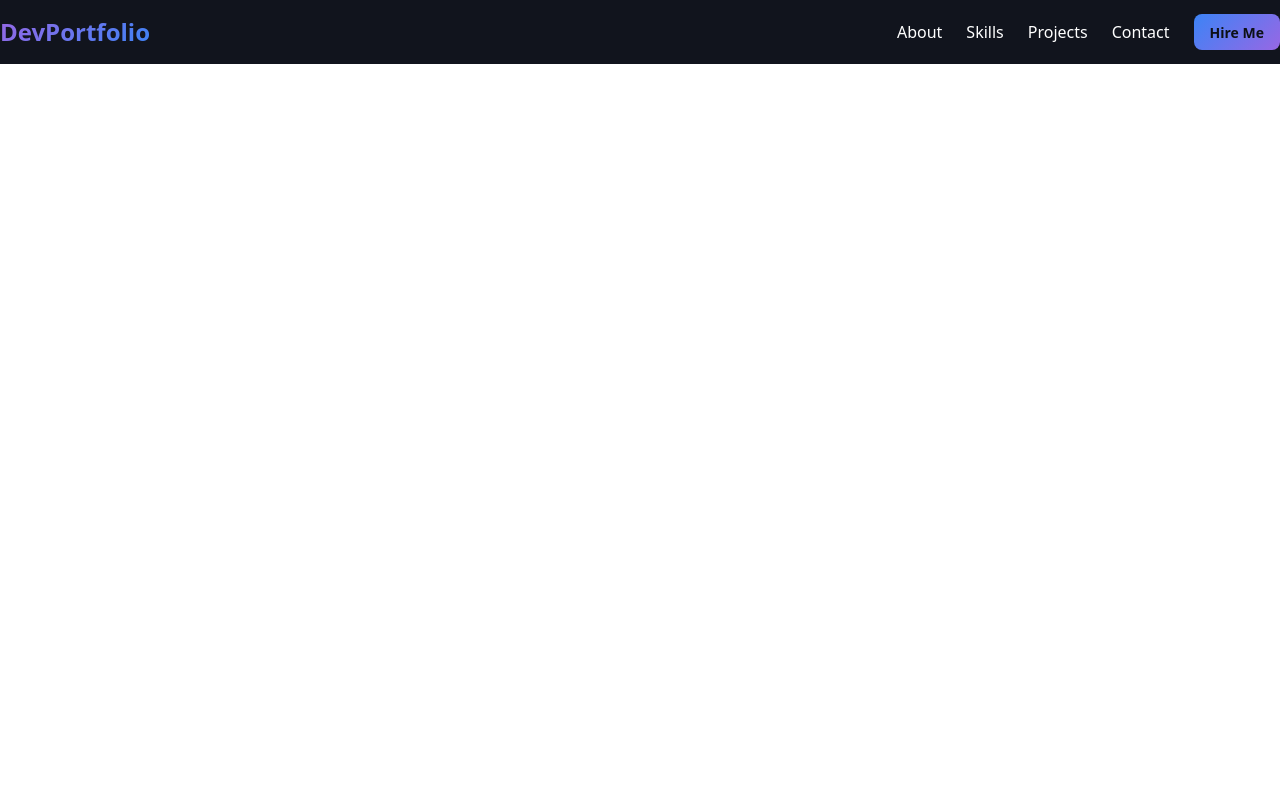
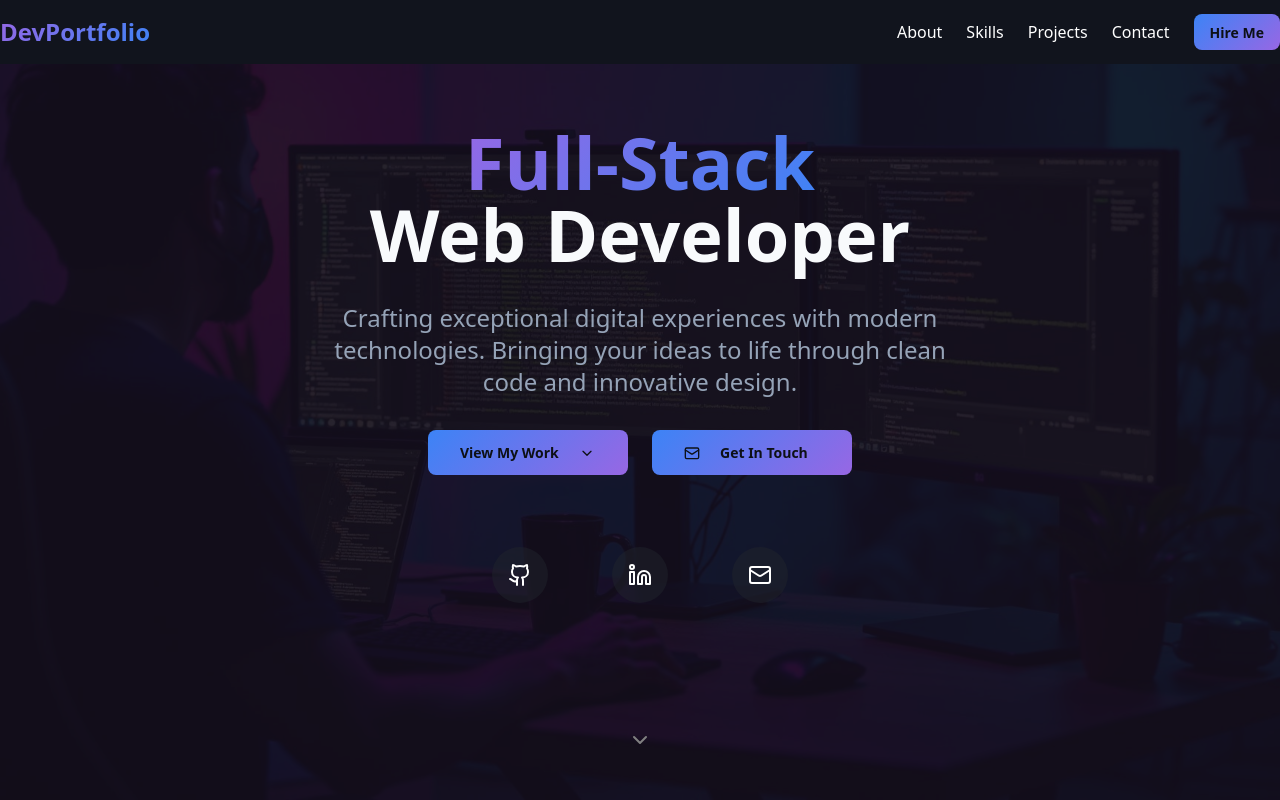
Before and after one commit to MarcoFormante/DevPortfolio, a plain HTML site: page index.html in a window 1280 px wide. Drawn offline with nearby package versions, Linux system fonts and the light colour scheme.

Commit message:
hero: add HTML structure, styles without animations, hero-background and icons

```diff
--- a/assets/css/layout/header/_header.scss
+++ b/assets/css/layout/header/_header.scss
@@ -1,7 +1,12 @@
 #header-title{
+    font-size: 24px;
+    font-weight: bold;
+
+    @extend .text-gradient;
+}
+
+.text-gradient{
     background: linear-gradient(135deg, hsl(263 70% 65%), hsl(217 91% 60%));
     color: transparent;
     background-clip: text;
-    font-size: 24px;
-    font-weight: bold;
 }
--- a/assets/css/main.scss
+++ b/assets/css/main.scss
@@ -1,3 +1,21 @@
 @import "./variables/variables";
 @import "./layout/layout";
 @import "./components/components";
+
+
+#hero{
+    background-image: url("/assets/images/hero-bg-cover.jpg");
+    background-repeat: no-repeat;
+    background-position: center center;
+    background-size: cover;
+}
+
+#hero-bg-cover{
+    position: absolute;
+    top: 0;
+    left: 0;
+    width: 100%;
+    height: 100%;
+    background-color: rgba(20, 15, 28, 0.913);
+    z-index: 0;
+}
--- a/assets/css/variables/_variables.scss
+++ b/assets/css/variables/_variables.scss
@@ -1,7 +1,11 @@
 .bg-grd__primary{
-    background: linear-gradient(135deg, hsl(217 91% 60%), hsl(263 70% 65%));
+    background: linear-gradient(135deg, hsl(217 91% 60%), rgb(151, 103, 228));
 }
 
 .text-c-black{
     color: #0D1016;
 }
+
+.text-c-white{
+    color: #F8FAFC;
+}
--- a/index.html
+++ b/index.html
@@ -22,7 +22,47 @@
             </ul>
         </nav>
     </header>
-    <main>
+    <main class="min-h-[0] absolute top-[0] w-full -z-1">
+        <section id="hero" class="min-h-screen bg-black flex justify-center items-center relative">
+            <div id="hero-bg-cover"></div>
+            <div class="text-center max-w-[42rem] relative z-1">
+                <h1 class="text-[4.5rem] font-bold leading-none">
+                    <span class="text-gradient">Full-Stack</span> <br/>
+                    <span class="text-c-white">Web Developer</span>
+                </h1>
+
+                <p class="text-[#95a3b7] mt-8 text-2xl">Crafting exceptional digital experiences with modern technologies. Bringing your ideas to life through clean code and innovative design.</p>
+
+                <div class="flex justify-center gap-6 mt-8">
+                    <div>
+                        <a href="#projects" class="btn-cta block px-8 py-3 min-w-[200px] flex gap-5 items-center">
+                            <span>View My Work</span>
+                            <span><svg xmlns="http://www.w3.org/2000/svg" width="16" height="16" viewBox="0 0 24 20" fill="none" stroke="currentColor" stroke-width="2" stroke-linecap="round" stroke-linejoin="round" class="lucide lucide-chevron-down-icon lucide-chevron-down"><path d="m6 9 6 6 6-6"/></svg></span>
+                        </a>
+                    </div>
+                    <div>
+                        <a href="#projects" class="btn-cta block px-8 py-3 min-w-[200px] flex gap-5 items-center">
+                            <span><svg xmlns="http://www.w3.org/2000/svg" width="16" height="16" viewBox="0 0 24 20" fill="none" stroke="currentColor" stroke-width="2" stroke-linecap="round" stroke-linejoin="round" class="lucide lucide-mail-icon lucide-mail"><path d="m22 7-8.991 5.727a2 2 0 0 1-2.009 0L2 7"/><rect x="2" y="4" width="20" height="16" rx="2"/></svg></span>
+                            <span>Get In Touch</span>
+                        </a>
+                    </div>
+                </div>
+
+                <div class="text-white m-18">
+                    <ul class="flex justify-center items-center gap-16">
+                        <li class=""><a href="" class="bg-[#21242c80] p-4 block  rounded-full"><svg xmlns="http://www.w3.org/2000/svg" width="24" height="24" viewBox="0 0 24 24" fill="none" stroke="currentColor" stroke-width="2" stroke-linecap="round" stroke-linejoin="round" class="lucide lucide-github-icon lucide-github"><path d="M15 22v-4a4.8 4.8 0 0 0-1-3.5c3 0 6-2 6-5.5.08-1.25-.27-2.48-1-3.5.28-1.15.28-2.35 0-3.5 0 0-1 0-3 1.5-2.64-.5-5.36-.5-8 0C6 2 5 2 5 2c-.3 1.15-.3 2.35 0 3.5A5.403 5.403 0 0 0 4 9c0 3.5 3 5.5 6 5.5-.39.49-.68 1.05-.85 1.65-.17.6-.22 1.23-.15 1.85v4"/><path d="M9 18c-4.51 2-5-2-7-2"/></svg></a></li>
+                        <li><a href="" class="bg-[#21242c80] p-4 block rounded-full"><svg xmlns="http://www.w3.org/2000/svg" width="24" height="24" viewBox="0 0 24 24" fill="none" stroke="currentColor" stroke-width="2" stroke-linecap="round" stroke-linejoin="round" class="lucide lucide-linkedin-icon lucide-linkedin"><path d="M16 8a6 6 0 0 1 6 6v7h-4v-7a2 2 0 0 0-2-2 2 2 0 0 0-2 2v7h-4v-7a6 6 0 0 1 6-6z"/><rect width="4" height="12" x="2" y="9"/><circle cx="4" cy="4" r="2"/></svg></a></li>
+                        <li><a href="" class="bg-[#21242c80] p-4 block rounded-full"><svg xmlns="http://www.w3.org/2000/svg" width="24" height="24" viewBox="0 0 24 24" fill="none" stroke="currentColor" stroke-width="2" stroke-linecap="round" stroke-linejoin="round" class="lucide lucide-mail-icon lucide-mail"><path d="m22 7-8.991 5.727a2 2 0 0 1-2.009 0L2 7"/><rect x="2" y="4" width="20" height="16" rx="2"/></svg></a></li>
+                    </ul>
+                </div>
+
+            </div>
+
+                <div class="absolute bottom-12 left-[0] w-full text-white ">
+                    <svg xmlns="http://www.w3.org/2000/svg" class="m-auto" width="24" height="24" viewBox="0 0 24 24" fill="none" stroke="grey" stroke-width="2" stroke-linecap="round" stroke-linejoin="round" class="lucide lucide-chevron-down-icon lucide-chevron-down"><path d="m6 9 6 6 6-6"/></svg>
+                </div>
+        </section>
+
     </main>
 </body>
 </html>
```
Also changed, not shown: assets/css/components/buttons/_btn-cta.scss (line endings or trailing spaces), assets/css/main.css, assets/images/hero-bg-cover.jpg (added), 1 other file.
